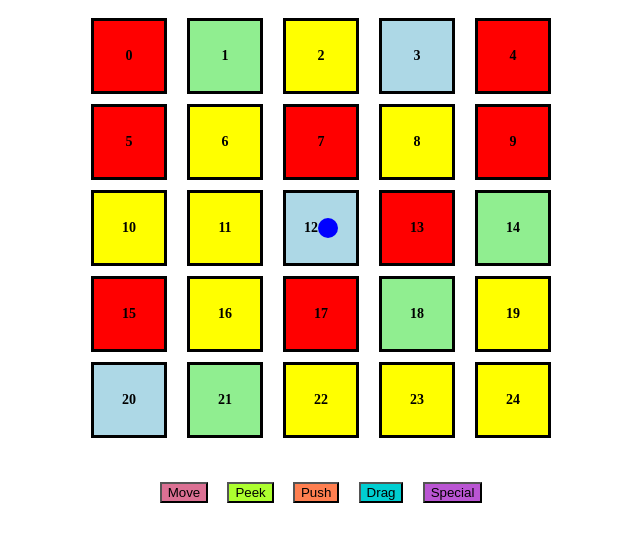
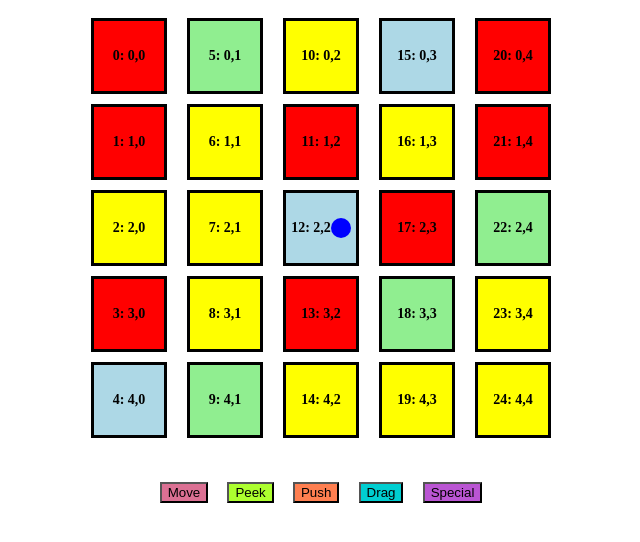
Before and after one commit to murixiyang/Room25, an Angular app in the folder Room25Web/: page / in a window 1280 px wide. Shown: the top 542 px of the page, without its empty margins (319-959 px from the left). Built offline with nearby package versions, Linux system fonts and the light colour scheme.

Commit message:
Change roomDistribution to roomComponent 2d array

```diff
--- a/Room25Web/src/app/gameboard/gameboard.component.html
+++ b/Room25Web/src/app/gameboard/gameboard.component.html
@@ -1,19 +1,24 @@
 <main>
   <div class="game-board">
-    <div *ngFor="let row of rows">
-      <div *ngFor="let col of cols" class="room">
+    <div *ngFor="let col of roomDistribution">
+      <div class="board-col">
+        <div *ngFor="let room of col" class="room">
           <app-room
-          [rowIndex]="row"
-          [colIndex]="col"
-          [id]="localFromIndexToID(row, col)"
-          [dangerousLevel]="roomDistribution[localFromIndexToID(row, col)]"
-          [revealed]="roomRevealed[localFromIndexToID(row, col)]"
+            [rowIndex]="room.rowIndex"
+            [colIndex]="room.colIndex"
+            [id]="room.id"
+            [dangerousLevel]="room.dangerousLevel"
+            [revealed]="room.revealed"
             (roomClicked)="handleRoomClicked($event)"
           >
             <app-player
-            *ngIf="row === player.rowIndex && col === player.colIndex"
+              *ngIf="
+                room.rowIndex === player.rowIndex &&
+                room.colIndex === player.colIndex
+              "
             ></app-player>
           </app-room>
+        </div>
       </div>
     </div>
   </div>
--- a/Room25Web/src/app/gameboard/gameboard.component.ts
+++ b/Room25Web/src/app/gameboard/gameboard.component.ts
@@ -1,4 +1,10 @@
-import { Component, QueryList, ViewChildren } from '@angular/core';
+import {
+  Component,
+  QueryList,
+  ViewChildren,
+  Renderer2,
+  ElementRef,
+} from '@angular/core';
 import { NgFor, NgIf, NgClass } from '@angular/common';
 
 import { RoomComponent } from '../room/room.component';
@@ -6,7 +12,7 @@ import { PlayerComponent } from '../player/player.component';
 
 import { DangerousLevel } from '../dangerous-level.enum';
 import { Action } from '../action.enum';
-import { fromIndexToID, shuffle } from '../utils';
+import { fromIDToIndex, fromIndexToID, shuffle } from '../utils';
 
 @Component({
   selector: 'app-gameboard',
@@ -34,13 +40,11 @@ export class GameboardComponent {
   greenNum = 4;
   blueNum = 2;
 
-  roomDistribution: DangerousLevel[] = [
-    ...Array(25).fill(DangerousLevel.GREEN),
-  ];
+  roomDistribution: RoomComponent[][] = [];
 
   roomRevealed: boolean[] = [...Array(25).fill(true)];
 
-  constructor() {
+  constructor(private renderer: Renderer2, private elRef: ElementRef) {
     // Randomly place rooms
     this.generateInitialBoard();
 
@@ -49,8 +53,25 @@ export class GameboardComponent {
   }
 
   generateInitialBoard(): void {
+    // Create RoomComponent instances and put them in roomDistribution
+    for (let col = 0; col < 5; col++) {
+      this.roomDistribution[col] = [];
+      for (let row = 0; row < 5; row++) {
+        const room = new RoomComponent(this.renderer, this.elRef);
+        room.rowIndex = row;
+        room.colIndex = col;
+
+        const id = fromIndexToID(row, col);
+        room.id = id;
+        room.revealed = this.roomRevealed[id];
+        this.roomDistribution[col][row] = room;
+
+        console.log('generated at ' + row + ', ' + col, ' id:' + id);
+      }
+    }
+
     // put center
-    this.roomDistribution[12] = DangerousLevel.BLUE;
+    this.roomDistribution[2][2].dangerousLevel = DangerousLevel.BLUE;
 
     // Shuffle and select indices for red, yellow, and green rooms
     const nearIndices = [2, 6, 7, 8, 10, 11, 13, 14, 16, 17, 18, 22];
@@ -65,7 +86,9 @@ export class GameboardComponent {
 
     // Assign red, yellow, and green rooms to selected indices
     for (let i = 0; i < nearIndices.length; i++) {
-      this.roomDistribution[nearIndices[i]] = firstSelection[i];
+      const [rowIndex, colIndex] = fromIDToIndex(nearIndices[i]);
+      this.roomDistribution[colIndex][rowIndex].dangerousLevel =
+        firstSelection[i];
     }
 
     // Calculate placed red, yellow, green
@@ -95,10 +118,13 @@ export class GameboardComponent {
 
     // Assign red, yellow, and green rooms to selected indices
     for (let i = 0; i < otherIndices.length; i++) {
-      this.roomDistribution[otherIndices[i]] = secondSelection[i];
+      const [rowIndex, colIndex] = fromIDToIndex(otherIndices[i]);
+      this.roomDistribution[colIndex][rowIndex].dangerousLevel =
+        secondSelection[i];
     }
   }
 
+  // For MOVE and PEEK
   showAvailableRoomsForAction() {
     // Make all rooms transparent
     this.roomComponents.forEach((room) => {
@@ -120,6 +146,9 @@ export class GameboardComponent {
       room.setTransparent(false);
     });
   }
+
+  // For DRAG
+  showAvailableDirection() {}
 
   private getNeighbourRooms(): RoomComponent[] {
     // Filter room components to find neighbor rooms
@@ -144,10 +173,11 @@ export class GameboardComponent {
     );
   }
 
+  // For MOVE, PEEK
   handleRoomClicked(event: { rowIndex: number; colIndex: number }): void {
     const selectedRowIndex = event.rowIndex;
     const selectedColIndex = event.colIndex;
-    const selectedAction = Action.MOVE;
+    const selectedAction = Action.DRAG;
 
     const selectedRoom = this.roomComponents.find((room) => {
       return (
@@ -156,7 +186,7 @@ export class GameboardComponent {
     });
 
     // Construct the message based on the action and room position
-    const message = `Player performed ${this.player.action1} in room (${selectedColIndex} - ${selectedRowIndex})`;
+    const message = `Player performed ${selectedAction} in room (${selectedColIndex} - ${selectedRowIndex})`;
 
     // Display the message
     if (this.selectingRoom && this.isNeighbourRoom(selectedRoom)) {
@@ -169,20 +199,61 @@ export class GameboardComponent {
       );
 
       // If move/push into an unrevealed room, reveal it
-      if (
-        !this.roomRevealed[fromIndexToID(selectedRowIndex, selectedColIndex)] &&
-        (selectedAction === Action.MOVE || selectedAction === Action.DRAG)
-      ) {
-        this.roomRevealed[fromIndexToID(selectedRowIndex, selectedColIndex)] =
-          true;
-      }
+      // if (
+      //   !this.roomRevealed[fromIndexToID(selectedRowIndex, selectedColIndex)] &&
+      //   (selectedAction === Action.MOVE || selectedAction === Action.PUSH)
+      // ) {
+      //   this.roomRevealed[fromIndexToID(selectedRowIndex, selectedColIndex)] =
+      //     true;
+      // }
+
       // Perform room action
+      this.handleDrag('left');
 
       // Recover Room
       this.showDefulatRoomTransparency();
     }
   }
 
+  handleDrag(direction: 'left' | 'right' | 'up' | 'down') {
+    const selectedDirection = direction;
+    switch (selectedDirection) {
+      case 'left':
+      case 'right':
+        this.dragRow(this.player.rowIndex, selectedDirection);
+        break;
+      case 'up':
+      case 'down':
+    }
+  }
+
+  dragRow(rowIndex: number, direction: 'left' | 'right'): void {
+    const rowSize = 5;
+
+    // Calculate the new indices for the rooms in the row
+    const newRoomIndices = Array(rowSize)
+      .fill(0)
+      .map((_, i) => {
+        let newIndex = i;
+        if (direction === 'left') {
+          newIndex = i === 0 ? rowSize - 1 : i - 1; // Wrap around if at the beginning
+        } else {
+          newIndex = i === rowSize - 1 ? 0 : i + 1; // Wrap around if at the end
+        }
+        return fromIndexToID(rowIndex, newIndex);
+      });
+
+    // Update the room distribution based on the new indices
+    const newRoomDistribution = this.roomDistribution.slice(); // Copy the array to avoid mutation
+    for (let i = 0; i < rowSize; i++) {
+      newRoomDistribution[newRoomIndices[i]] =
+        this.roomDistribution[fromIndexToID(rowIndex, i)];
+    }
+
+    // Update the room distribution
+    this.roomDistribution = newRoomDistribution;
+  }
+
   localFromIndexToID(rowIndex: number, colIndex: number): number {
     return fromIndexToID(rowIndex, colIndex);
   }
--- a/Room25Web/src/app/player/player.component.ts
+++ b/Room25Web/src/app/player/player.component.ts
@@ -22,11 +22,11 @@ export class PlayerComponent {
   constructor() {}
 
   performAction(
-    action: Action,
+    selectedAction: Action,
     selectedRowIndex: number,
     selectedColIndex: number
   ) {
-    switch (action) {
+    switch (selectedAction) {
       case Action.MOVE:
         this.rowIndex = selectedRowIndex;
         this.colIndex = selectedColIndex;
@@ -38,8 +38,11 @@ export class PlayerComponent {
       case Action.PUSH:
         break;
       case Action.DRAG:
+
         break;
       case Action.SPECIAL:
+        break;
+      default:
         break;
     }
   }
--- a/Room25Web/src/app/room/room.component.html
+++ b/Room25Web/src/app/room/room.component.html
@@ -5,6 +5,6 @@
   [class.selectable]="selectable"
   [class.room-grey]="!revealed"
 >
-  <span class="index">{{ id }}</span>
+  <span class="index">{{ id }}: {{ rowIndex }},{{ colIndex }}</span>
   <ng-content></ng-content>
 </div>
--- a/Room25Web/src/app/utils.ts
+++ b/Room25Web/src/app/utils.ts
@@ -8,3 +8,7 @@ export function shuffle<T>(array: T[]): void {
 export function fromIndexToID(rowIndex: number, colIndex: number): number {
   return colIndex * 5 + rowIndex;
 }
+
+export function fromIDToIndex(id: number): [number, number] {
+  return [Math.floor(id / 5), id % 5];
+}
```
Also changed, not shown: 1 other file (tests, documents, lock files or other folders). Lines whose indentation alone changed are shown as unchanged.
